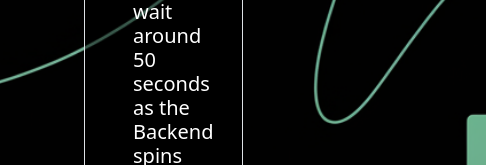
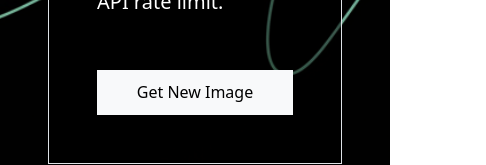
Before and after one commit to Involuta/Portfolio, a React (Vite) app in the folder Frontend/: page /random-image in a window 390 px wide. Shown: the part 479-644 px from the top of the page, 486 px wide, since content can reach past the window. Built offline with nearby package versions, Linux system fonts and the light colour scheme; no server answers.

Commit message:
Mobile Compatibility
All pages now look good on mobile devices

```diff
--- a/Frontend/src/components/Projects.jsx
+++ b/Frontend/src/components/Projects.jsx
@@ -3,7 +3,7 @@ import { SectionWrapper } from '../hoc'
 import { projects } from '../constants'
 
 const ProjectCard = ({ index, project_page_link, title, card_summary, tags, image, source_code_link }) => (
-  <div className="card bg-primary text-white border-0 rounded-3 shadow-sm mb-5">
+  <div className="card w-sm-100 bg-primary text-white border-0 rounded-3 shadow-sm mb-5">
     <div>
       <img src={image} alt={title} className="card-img-top rounded-top-3" style={{ height: '230px', objectFit: 'cover' }} />
       <div className="m-3 align-items-center">
--- a/Frontend/src/components/RandomImagePage.jsx
+++ b/Frontend/src/components/RandomImagePage.jsx
@@ -45,14 +45,26 @@ const RandomImage = () => {
         backgroundPosition: "center",
         height: "100vh",
       }}>
-      <div className='p-5 m-5 vw-100'>
-        <div className="row align-items-center">
+      <div className='p-5 m-lg-5 vw-100'>
+        {/*Large Screens; d-none d-lg-flex means this only shows up on large screens*/}
+        <div className="d-none d-lg-flex row align-items-center">
           <div className='col-6 d-flex flex-column justify-content-center bg-black border bg-opacity-50 p-5'>
             <h2 className='display-4 text-white'>Here's a Random Image from Unsplash</h2>
             <h5 className='text-white pt-2'>If no image appears, wait around 50 seconds as the Backend spins up. If still nothing shows up, you've hit the API rate limit.</h5>
             <button className='mt-5 bg-light text-dark' onClick={fetchImage}>Get New Image</button>
           </div>
           <div className='col-6 d-flex justify-content-center'>
+            {imageUrl && <img src={imageUrl} alt={imageAlt} className='col-8'/>}
+          </div>
+        </div>
+        {/*Small Screens; d-lg-none means this does not show up on large screens and shows up otherwise*/}
+        <div className="d-lg-none align-items-center">
+          <div className='d-flex flex-column justify-content-center bg-black border bg-opacity-50 p-5 mt-5'>
+            <h2 className='display-4 text-white'>Here's a Random Image from Unsplash</h2>
+            <h5 className='text-white pt-2'>If no image appears, wait around 50 seconds as the Backend spins up. If still nothing shows up, you've hit the API rate limit.</h5>
+            <button className='mt-5 bg-light text-dark' onClick={fetchImage}>Get New Image</button>
+          </div>
+          <div className='d-flex justify-content-center'>
             {imageUrl && <img src={imageUrl} alt={imageAlt} className='col-8'/>}
           </div>
         </div>
--- a/Frontend/src/components/SingleProject.jsx
+++ b/Frontend/src/components/SingleProject.jsx
@@ -24,7 +24,7 @@ const SingleProject = ({title, full_summary, my_role, image}) => {
           className='vw-100 vh-75 border border-bottom object-fit-scale'
         />
       </div>
-      <div className='ml-3 my-5 px-lg-5'>
+      <div className='mx-3 my-5 px-lg-5'>
         <h2 className='mb-3 text-white'>
           Summary
         </h2>
--- a/Frontend/src/hoc/SectionWrapper.jsx
+++ b/Frontend/src/hoc/SectionWrapper.jsx
@@ -6,7 +6,7 @@ const SectionWrapper = (Component, idName) =>
   function HOC() { // HOC stands for Higher-Order Component
     return (
       <div
-        className='bg-secondary'
+        className='bg-dark'
         style={{
           backgroundImage: `url(${simple_green_bg})`,
           backgroundSize: "cover",
@@ -19,7 +19,7 @@ const SectionWrapper = (Component, idName) =>
           initial="hidden"
           whileInView="show"
           viewport={{ once: true, amount: 0.25 }}
-          className="d-flex px-5 py-5 m-5"
+          className="d-flex px-5 py-5 m-lg-5 mt-5"
         >
           <span id={idName}>
             &nbsp;
--- a/Frontend/src/main.scss
+++ b/Frontend/src/main.scss
@@ -1,4 +1,4 @@
 $primary: #003C22;
-$secondary: #000000;
+$dark: #000000;
 
 @import "bootstrap/scss/bootstrap";
```
